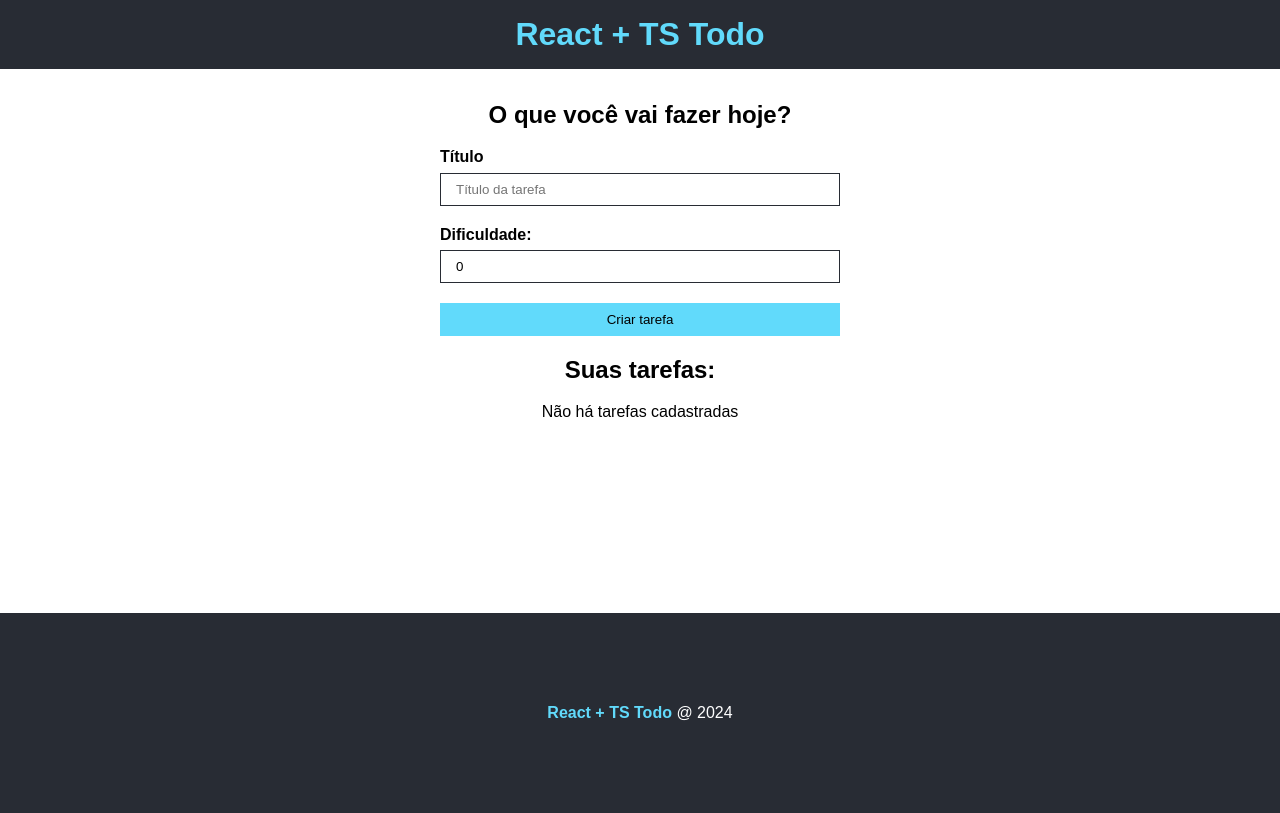
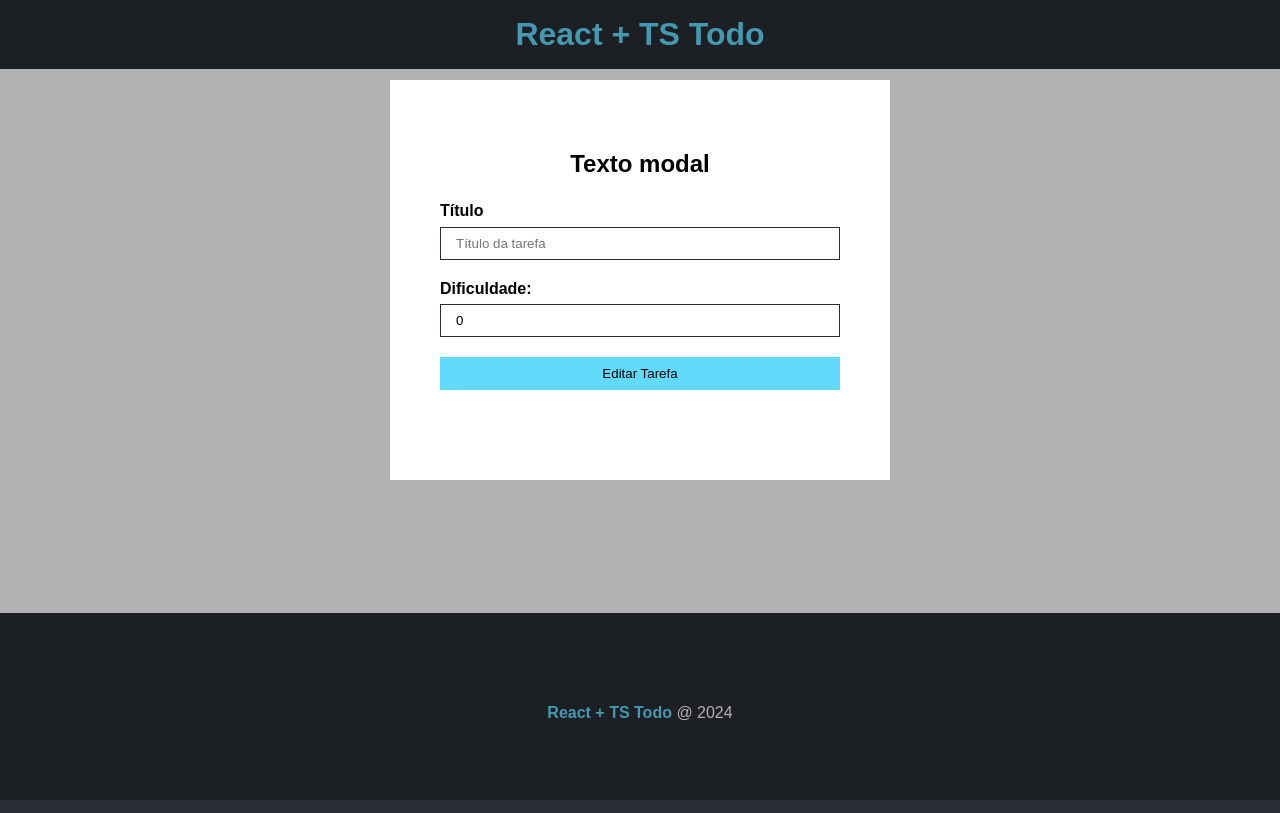
Before and after one commit to henrikpoa/react-typescript, a React (Create React App) app: page / in a window 1280 px wide. Built offline with nearby package versions, Linux system fonts and the light colour scheme.

Commit message:
add Modal.tsx, Modal.module.css

```diff
--- a/src/App.tsx
+++ b/src/App.tsx
@@ -6,6 +6,7 @@
 import TaskForm from './components/Taskform';
 import Tasklist from './components/Tasklist';
 import { ITask } from './interfaces/Task';
+import Modal from './components/Modal';
 
 
 
@@ -13,8 +14,19 @@
 
   const [taskList, setTaskList] = useState<ITask[]>([])
 
+  const deleteTask = (id: number) => {
+    setTaskList(
+      taskList.filter(task => {
+        return task.id !== id
+      })
+    )
+  }
+
   return (
     <div>
+      <Modal
+      children={<TaskForm btnText='Editar Tarefa' taskList={taskList}/>}
+       />
       <Header />
       <main className={styles.main}>
         <div>
@@ -23,7 +35,7 @@
         </div>
         <div>
           <h2>Suas tarefas:</h2>
-          <Tasklist taskList={taskList} />
+          <Tasklist taskList={taskList} handleDelete={deleteTask} />
 
         </div>
       </main>
--- /dev/null
+++ b/src/components/Modal.module.css
@@ -0,0 +1,31 @@
+.fade {
+    width: 100%;
+    height: 100%;
+    position: absolute;
+    background-color: #000;
+    opacity: 0.3;
+}
+
+.modal{
+    position: absolute;
+    top: 10%;
+    left: 0;
+    right: 0;
+    margin: 0 auto;
+    width: 500px;
+    height: 400px;
+    z-index: 1;
+    background-color: #fff;
+    display: flex;
+    flex-direction: column;
+    justify-content: center;
+    text-align: center;
+}
+
+.modal h2 {
+    margin-bottom: 1em;
+}
+
+.modal form {
+    width: 90%;
+}
--- /dev/null
+++ b/src/components/Modal.tsx
@@ -0,0 +1,20 @@
+import React from 'react'
+import styles from './Modal.module.css'
+
+type Props = {
+  children: React.ReactNode
+}
+
+const Modal = ({children}: Props) => {
+  return (
+    <div id='modal'>
+        <div className={styles.fade}></div>
+        <div className={styles.modal}>
+            <h2>Texto modal</h2>
+            {children}
+        </div>
+    </div>
+  )
+}
+
+export default Modal
--- a/src/components/Tasklist.module.css
+++ b/src/components/Tasklist.module.css
@@ -6,3 +6,34 @@
     border-bottom: 1px solid #ccc;
     padding: 1em;
 }
+
+.details {
+    text-align: left;
+}
+
+.details h4 {
+    font-size: 1.2em;
+    margin-bottom: 1em;
+}
+
+.actions {
+    display: flex;
+    flex-direction: column;
+    align-items: center;
+    justify-content: center;
+}
+
+.actions i {
+    margin-bottom: .5em;
+    font-size: 1.2em;
+    cursor: pointer;
+    background-color: #282c34;
+    color: #fff;
+    padding: .4em;
+    transition: .5s;
+}
+
+.actions i:hover {
+    color: #61dafb;
+
+}
--- a/src/components/Tasklist.tsx
+++ b/src/components/Tasklist.tsx
@@ -5,19 +5,22 @@
 
 type Props = {
     taskList: ITask[]
+    handleDelete(id: number): void
 }
 
-const Tasklist = ({taskList}: Props) => {
+const Tasklist = ({taskList, handleDelete}: Props) => {
   return (
     <>
         {taskList.length>0 ?
             taskList.map((task) =>
             <div key={task.id} className={styles.task}>
-                <h4>{task.title}</h4>
-                <p>Dificuldade: {task.difficulty}</p>
-                <div>
+                <div className={styles.details}>
+                    <h4>{task.title}</h4>
+                    <p>Dificuldade: {task.difficulty}</p>
+                </div>
+                <div className={styles.actions}>
                     <i className='bi bi-pencil'></i>
-                    <i className='bi bi-trash'></i>
+                    <i className='bi bi-trash' onClick={()=>{handleDelete(task.id)}}></i>
                 </div>
             </div>
         ) : <p>Não há tarefas cadastradas</p> }
```
